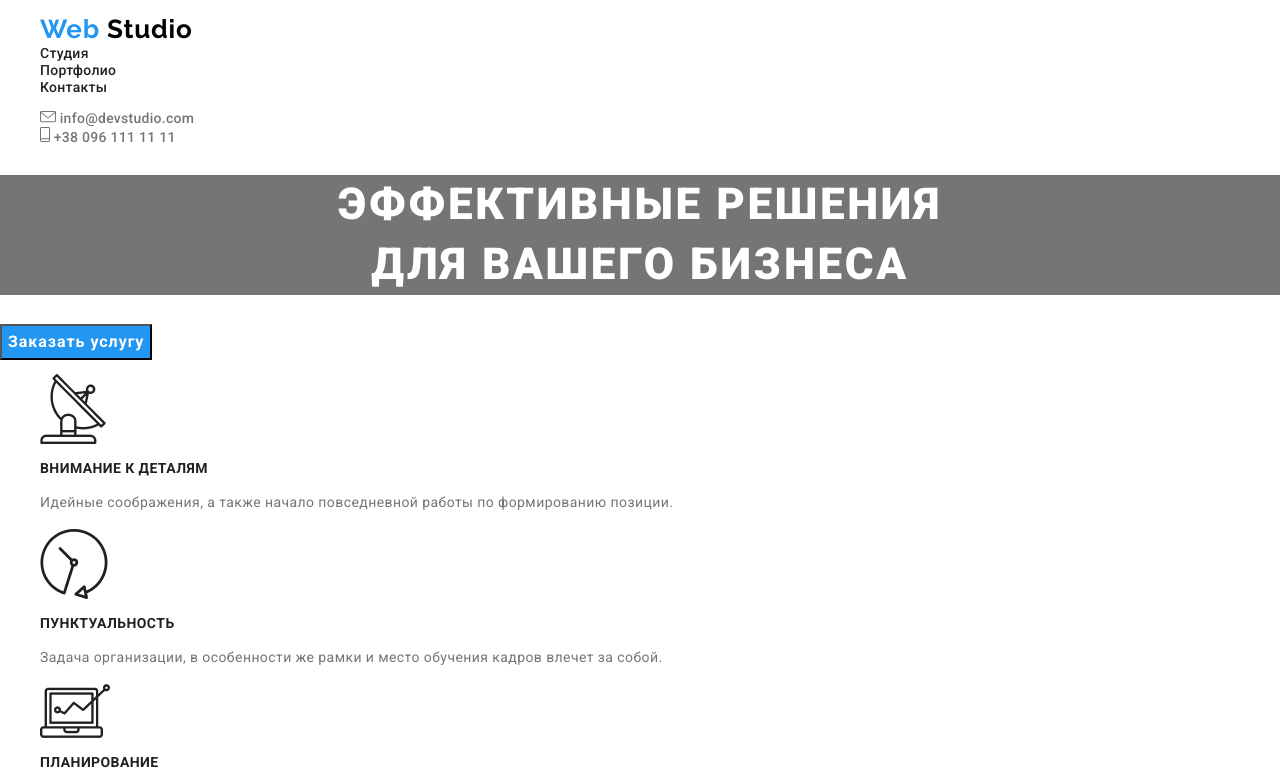
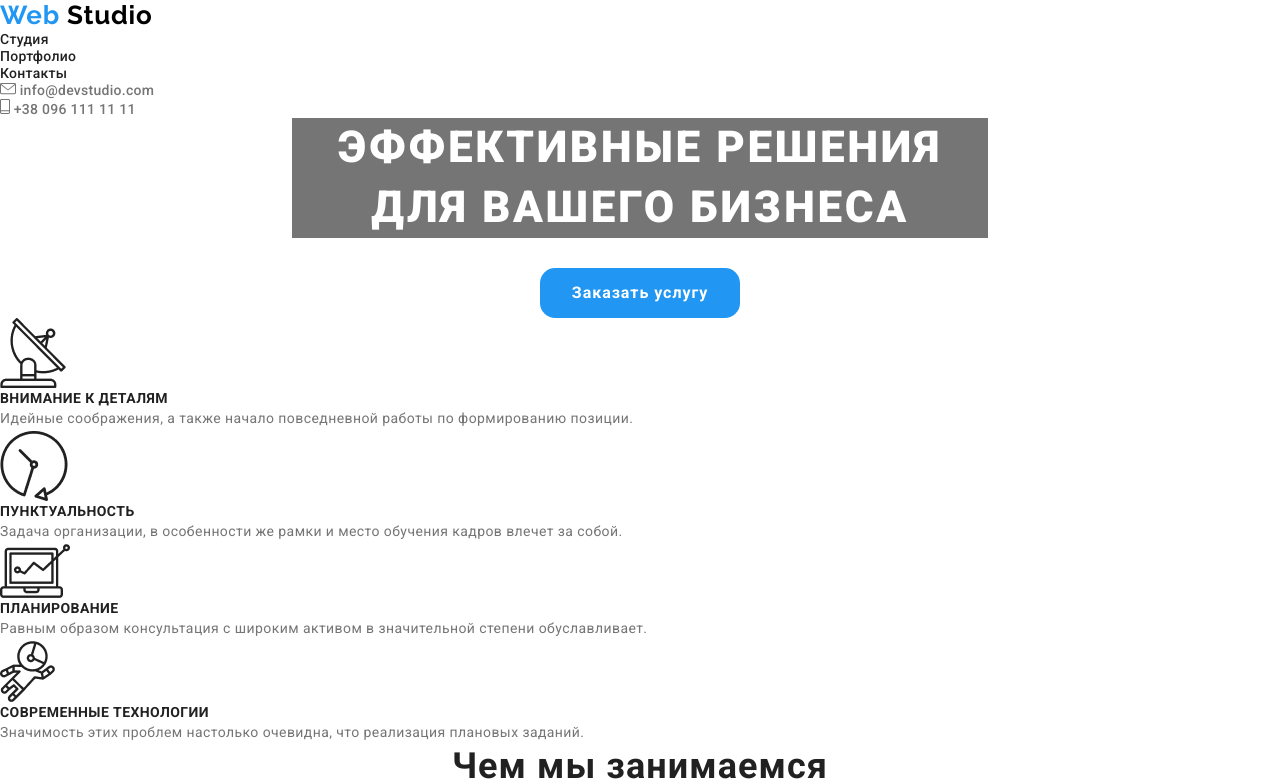
Before and after one commit to loGOshy/goit-markup-hw-02, a plain HTML site: page index.html in a window 1280 px wide. Shown: the top 782 px of the page. Drawn offline with Linux system fonts and the light colour scheme.

Commit message:
сбрасывает отступы по умолчанию от браузера

```diff
--- a/css/styles.css
+++ b/css/styles.css
@@ -1,3 +1,12 @@
+html {
+  box-sizing: border-box;
+}
+*,
+*::before,
+*::after {
+  box-sizing: inherit;
+}
+
 body {
   background-color: #ffffff;
   font-family: 'Roboto', sans-serif;
@@ -8,8 +17,20 @@ body {
   text-decoration: none;
 }
 .list {
+  padding: 0px;
+  margin: 0px;
   list-style: none;
 }
+
+h1,
+h2,
+h3,
+h4,
+p {
+  margin-top: 0px;
+  margin-bottom: 0px;
+}
+
 /* header */
 /* logo */
 .logo {
@@ -56,9 +77,20 @@ body {
 }
 /* main */
 /* main HERO */
+.hero {
+  text-align: center;
+}
+.main-title-container {
+  margin-right: auto;
+  margin-left: auto;
+  width: 696px;
+  height: 120px;
+
+  margin-bottom: 30px;
+  background-color: #757575;
+}
 
 .main-title {
-  background-color: #757575;
   font-weight: 900;
   font-size: 44px;
   line-height: 1.36;
@@ -67,21 +99,29 @@ body {
   text-transform: uppercase;
   color: #ffffff;
 }
+
 .modal-btn {
+  padding: 0px;
   font-weight: bold;
   font-size: 16px;
   line-height: 1.87;
-  display: flex;
+  display: inline-block;
   align-items: center;
   text-align: center;
   letter-spacing: 0.06em;
   color: #ffffff;
   background-color: #2196f3;
+  width: 200px;
+  height: 50px;
+  border-radius: 4mm;
+  border: transparent;
 }
 .modal-btn:hover,
 .modal-btn:focus {
   color: #2196f3;
   background-color: #ffffff;
+  border-style: solid;
+  border-color: #2196f3;
 }
 /* main features */
 .feature-title,
--- a/index.html
+++ b/index.html
@@ -21,7 +21,7 @@
             >
           </li>
           <li class="navigation-item">
-            <a class="navigation-link link" href="">Студия</a>
+            <a class="navigation-link link" href="index.html">Студия</a>
           </li>
           <li class="navigation-item">
             <a class="navigation-link link" href="./portfolio.html"
@@ -53,11 +53,13 @@
     </header>
     <main>
       <!-- HERO section -->
-      <section>
-        <h1 class="main-title">
-          Эффективные решения <br />
-          для вашего бизнеса
-        </h1>
+      <section class="hero">
+        <div class="main-title-container">
+          <h1 class="main-title">
+            Эффективные решения <br />
+            для вашего бизнеса
+          </h1>
+        </div>
         <button class="modal-btn">Заказать услугу</button>
       </section>
       <!-- Особенности -->
@@ -140,7 +142,7 @@
       <!-- Наша команда -->
       <section>
         <h2 class="section-title">Наша команда</h2>
-        <ul>
+        <ul class="list">
           <li>
             <img
               src="./images/jpg/nikolai.jpg"
@@ -150,7 +152,7 @@
             />
             <h3 class="team-man">Николай Кучеренко</h3>
             <p class="team-man-position" lang="en">Product Designer</p>
-            <ul>
+            <ul class="list">
               <li>
                 <a aria-label="иконка инстаграмм" href="">
                   <img
@@ -185,7 +187,7 @@
             />
             <h3 class="team-man">Ольга Иванова</h3>
             <p class="team-man-position" lang="en">Frontend Developer</p>
-            <ul>
+            <ul class="list">
               <li>
                 <a aria-label="иконка инстаграмм" href="">
                   <img
@@ -220,7 +222,7 @@
             />
             <h3 class="team-man">Андрей Шевченко</h3>
             <p class="team-man-position" lang="en">Marketing</p>
-            <ul>
+            <ul class="list">
               <li>
                 <a aria-label="иконка инстаграмм" href="">
                   <img
@@ -255,7 +257,7 @@
             />
             <h3 class="team-man">Иван Николаев</h3>
             <p class="team-man-position" lang="en">UI Designer</p>
-            <ul>
+            <ul class="list">
               <li>
                 <a aria-label="иконка инстаграмм" href="">
                   <img
```
Also changed, not shown: portfolio.html (+1 -1 lines).
